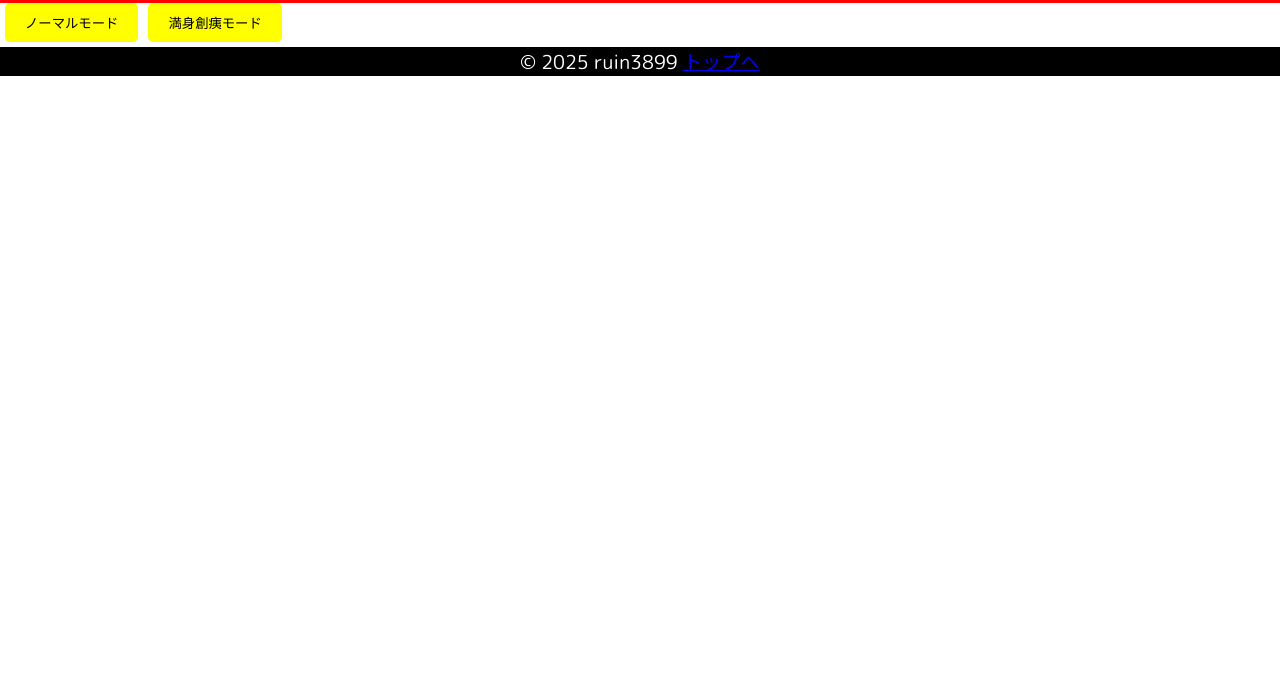
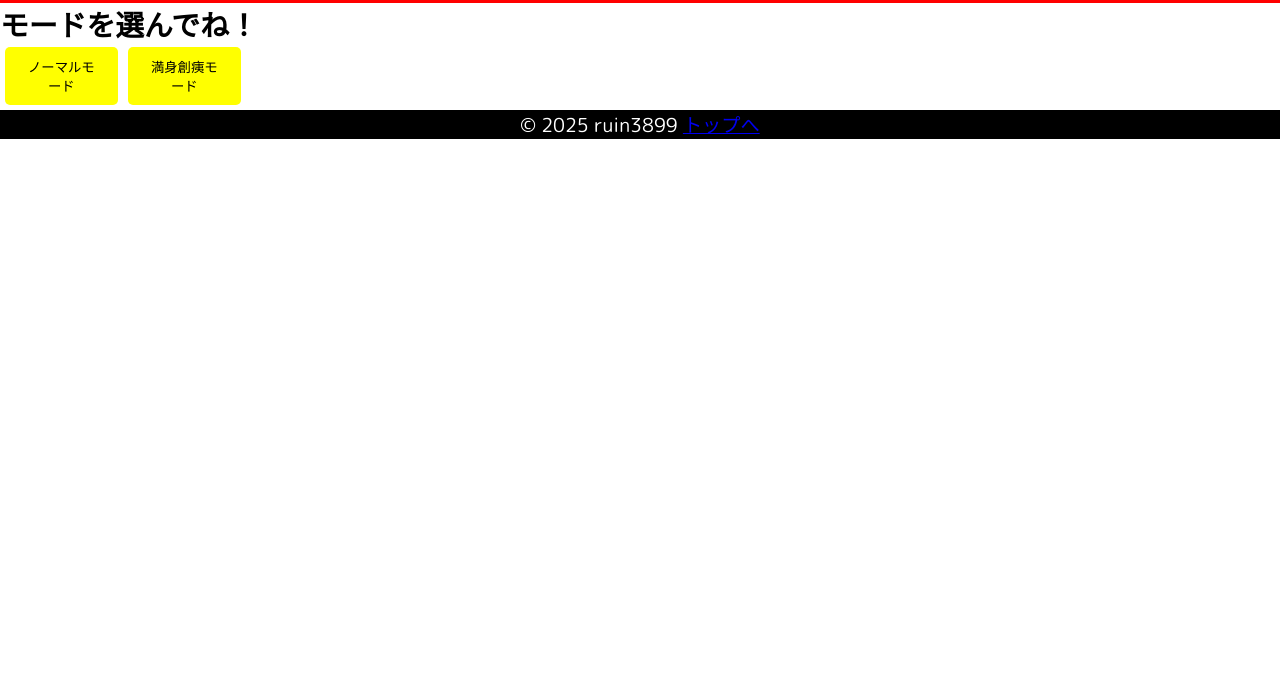
Before and after one commit to ruin3899/touhouquiz, a plain HTML site: page index.html in a window 1280 px wide. Shown: the part 100-800 px from the top of the page. Drawn offline with Linux system fonts and the light colour scheme.

Commit message:
モードセレクトの見た目修正

```diff
--- a/index.html
+++ b/index.html
@@ -37,8 +37,9 @@
             <img src="" alt="">
         </div>
         <div id="modeSelect">
-            <button style="width: auto; background-color: yellow; color: black;" onclick="normalMode()">ノーマルモード</button>
-            <button style="width: auto; background-color: yellow; color: black;" onclick="specialMode()">満身創痍モード</button>
+            <h2>モードを選んでね！</h2>
+            <button style="width: 40%; background-color: yellow; color: black;" onclick="normalMode()">ノーマルモード</button>
+            <button style="width: 40%; background-color: yellow; color: black;" onclick="specialMode()">満身創痍モード</button>
         </div>
         <div id="quiz_area" class="hide">        // ...existing code...
         /* ID セレクタが優先されるので、#quiz_area.hide を明示して非表示にする */
```
